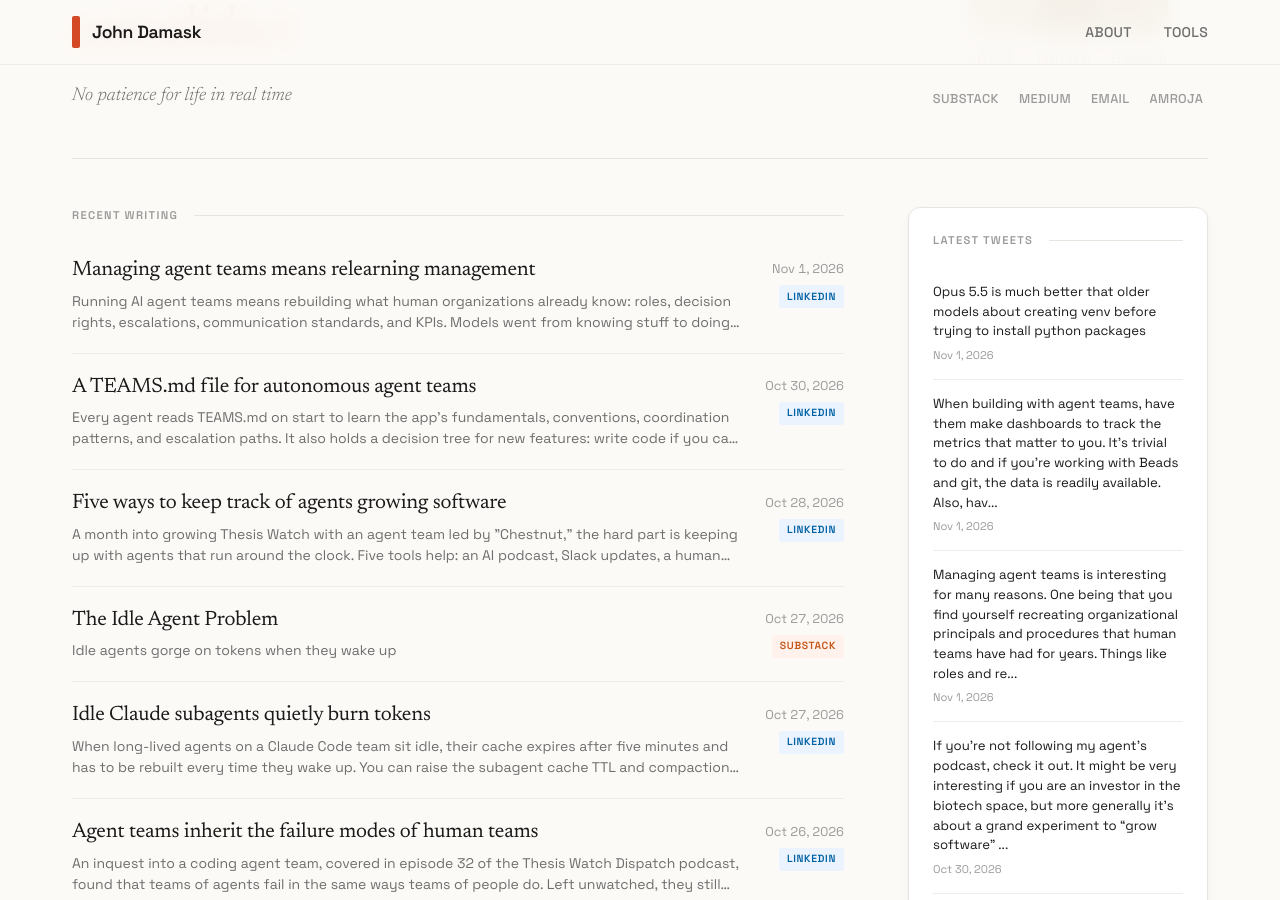
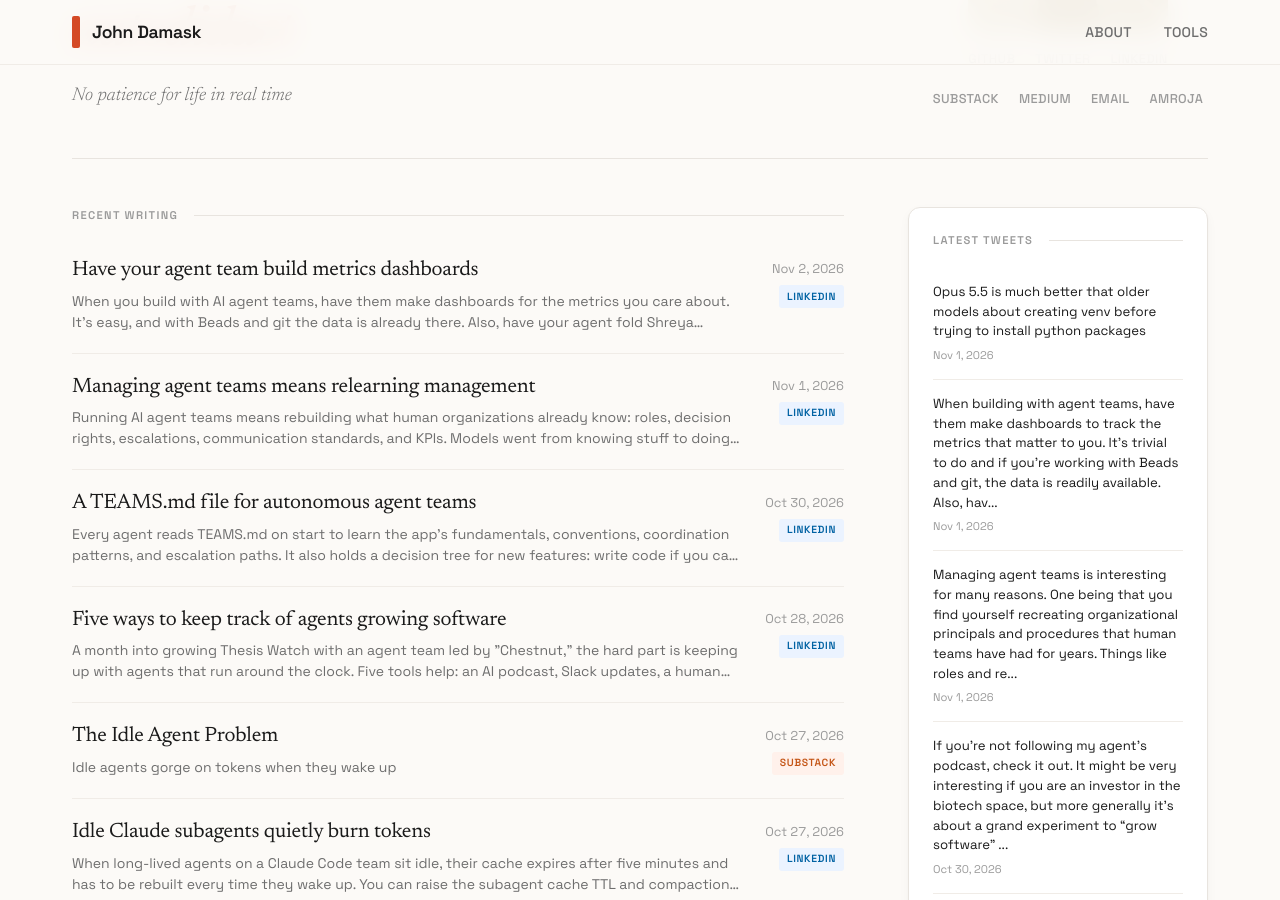
Before and after one commit to jbdamask/jbdamask.github.io, a Jekyll site: the page built from index.html, in a window 1280 px wide and 900 px high, scrolled down 336 px. Built offline with Jekyll 4.4.1, drawn with Linux system fonts in a browser that asks for light colours; the list of posts is cut into pages by our own code.

Commit message:
Add 1 recent LinkedIn post to external feed

```diff
--- a/_data/external-posts.yml
+++ b/_data/external-posts.yml
@@ -1,5 +1,12 @@
 # External posts from LinkedIn, Twitter, etc.
 # Add your posts here and they'll appear in the unified feed
+
+- title: "Have your agent team build metrics dashboards"
+  source: linkedin
+  url: https://www.linkedin.com/feed/update/urn:li:activity:7522991699162497024/
+  date: 2026-11-02
+  excerpt: "When you build with AI agent teams, have them make dashboards for the metrics you care about. It's easy, and with Beads and git the data is already there. Also, have your agent fold Shreya Shankar's principles for readable AI text into your project's standards so it writes better."
+  image: ""
 
 - title: "Managing agent teams means relearning management"
   source: linkedin
```
